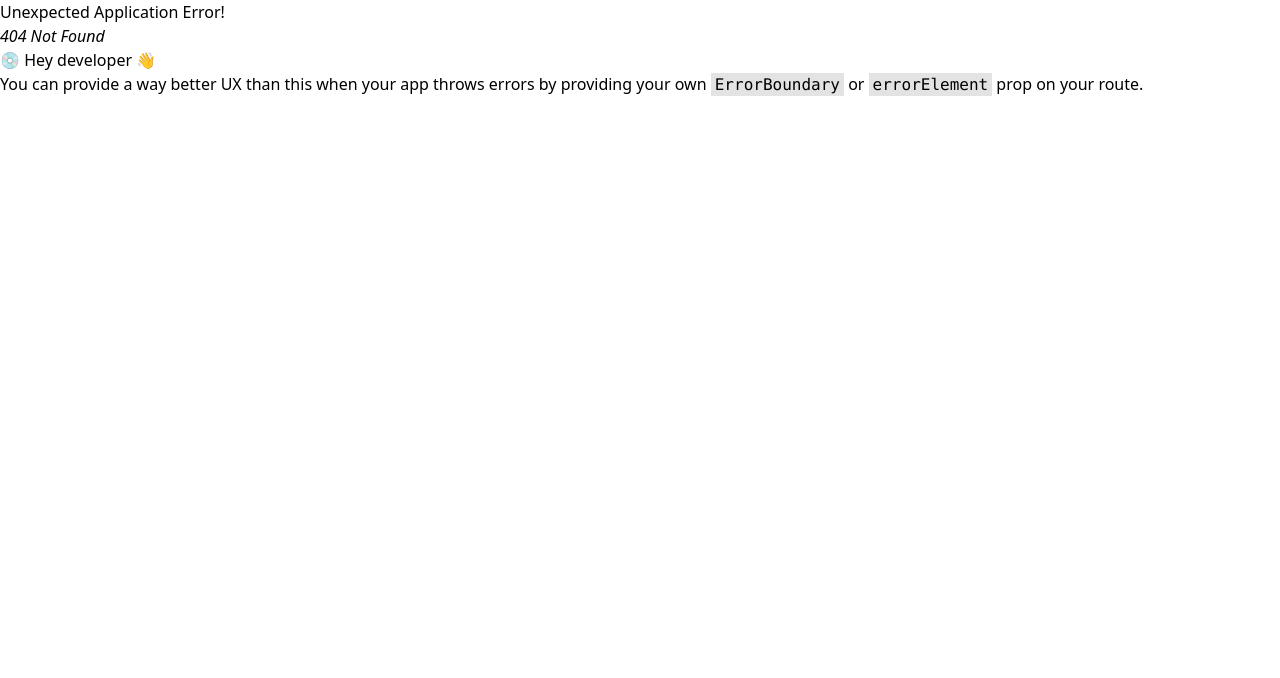
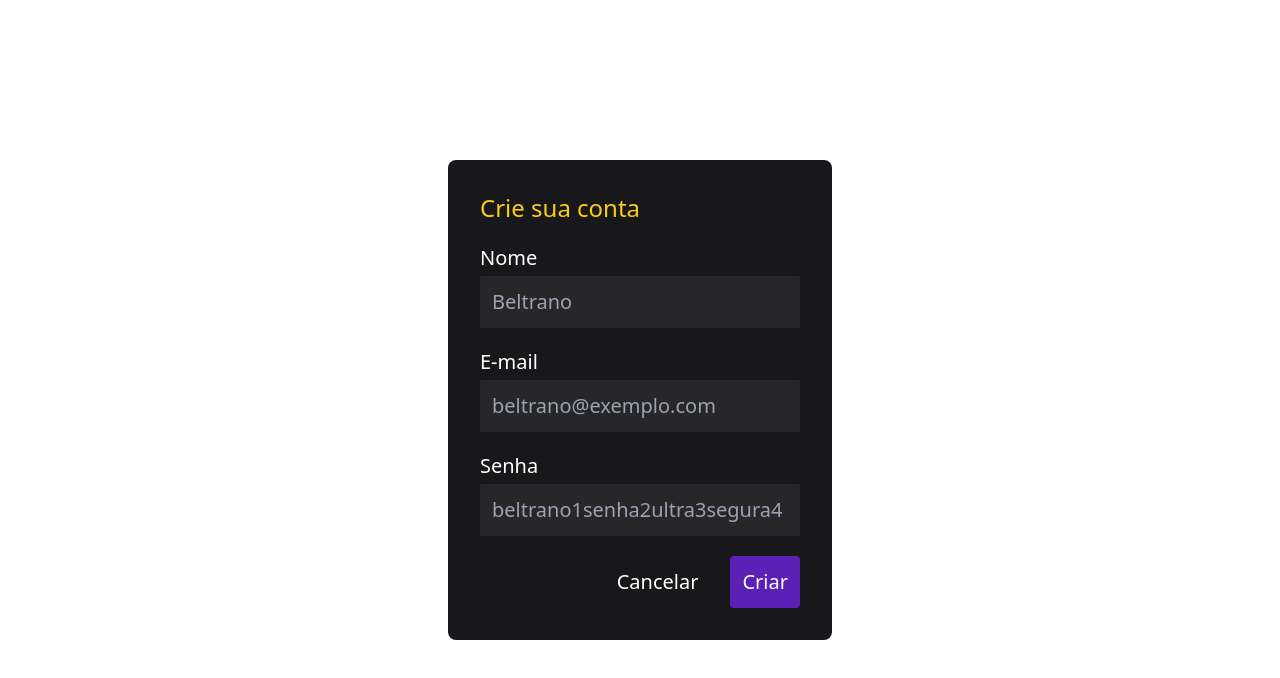
Before and after one commit to kauefraga/inuc, a React (Vite) app: page /user/create in a window 1280 px wide. Before the commit this address had no page. Shown: the top 678 px of the page. Built offline with nearby package versions, Linux system fonts and the light colour scheme.

Commit message:
feat: add CreateUserPage

```diff
--- a/src/main.tsx
+++ b/src/main.tsx
@@ -1,6 +1,6 @@
 import React from 'react';
 import ReactDOM from 'react-dom/client';
-import { HomePage } from './pages/index';
+import { HomePage, CreateUserPage } from './pages/index';
 import './main.css';
 
 import { createBrowserRouter, RouterProvider } from 'react-router-dom';
@@ -10,6 +10,10 @@ const router = createBrowserRouter([
     path: '/',
     element: <HomePage />,
   },
+  {
+    path: '/user/create',
+    element: <CreateUserPage />,
+  },
 ]);
 
 ReactDOM.createRoot(document.getElementById('root')!).render(
--- /dev/null
+++ b/src/pages/create-user.tsx
@@ -0,0 +1,66 @@
+import { FormEvent, useState } from 'react';
+
+function CreateUserPage() {
+  const [user, setUser] = useState({
+    name: '',
+    email: '',
+    password: '',
+  });
+
+  function onSubmit(event: FormEvent<HTMLFormElement>) {
+    event.preventDefault();
+  }
+
+  return (
+    <main className="flex h-screen items-center justify-center">
+      <form
+        className="flex flex-col gap-5 rounded-lg bg-zinc-900 p-6 text-white md:p-8 md:text-xl"
+        onSubmit={onSubmit}
+      >
+        <h1 className="text-yellow-400 md:text-2xl">Crie sua conta</h1>
+
+        <div className="flex flex-col gap-1">
+          <label htmlFor="name">Nome</label>
+          <input
+            type="text"
+            id="name"
+            placeholder="Beltrano"
+            className="rounded-sm bg-zinc-800 p-3"
+            onChange={(e) => setUser({ ...user, name: e.target.value })}
+          />
+        </div>
+
+        <div className="flex flex-col gap-1">
+          <label htmlFor="email">E-mail</label>
+          <input
+            type="text"
+            id="email"
+            placeholder="beltrano@exemplo.com"
+            className="rounded-sm bg-zinc-800 p-3"
+            onChange={(e) => setUser({ ...user, email: e.target.value })}
+          />
+        </div>
+
+        <div className="flex flex-col gap-1">
+          <label htmlFor="password">Senha</label>
+          <input
+            type="password"
+            id="password"
+            placeholder="beltrano1senha2ultra3segura4"
+            className="rounded-sm bg-zinc-800 p-3"
+            onChange={(e) => setUser({ ...user, password: e.target.value })}
+          />
+        </div>
+
+        <div className="flex justify-end gap-8">
+          <button type="reset">Cancelar</button>
+          <button className="rounded bg-violet-800 p-3 transition-colors hover:bg-violet-700">
+            Criar
+          </button>
+        </div>
+      </form>
+    </main>
+  );
+}
+
+export default CreateUserPage;
--- a/src/pages/index.tsx
+++ b/src/pages/index.tsx
@@ -1,3 +1,4 @@
 import HomePage from './home';
+import CreateUserPage from './create-user';
 
-export { HomePage };
+export { HomePage, CreateUserPage };
```
